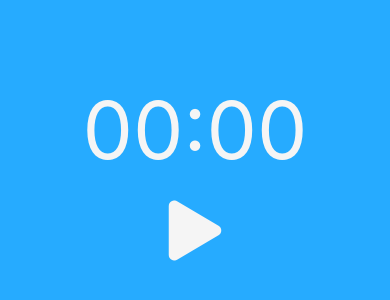
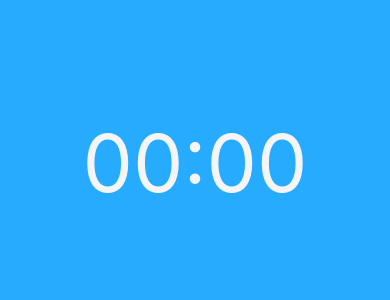
Before and after one commit to TCsTheMechanic/foccus, a React Native app: screen / in a window 390 px wide. Shown: the part 250-550 px from the top of the page. Built offline with nearby package versions, Linux system fonts and the light colour scheme.

Commit message:
Fix button to accept touchable props

```diff
--- a/src/components/ButtonStartStop/ButtonStartStop.tsx
+++ b/src/components/ButtonStartStop/ButtonStartStop.tsx
@@ -1,17 +1,18 @@
-import React, { useState } from 'react';
-import { View, TouchableOpacity } from 'react-native';
+import React from 'react';
+import { View, TouchableOpacity, TouchableOpacityProps } from 'react-native';
 import { buttonStartStopStyles } from './buttonStartStopStyles';
 import { FontAwesome5 } from '@expo/vector-icons'
 
-const ButtonStartStop: React.FC = () => {
-  const [buttonIcon, setButtonIcon] = useState('play')
+type buttonProps = TouchableOpacityProps & {
+  buttonIcon: string
+}
 
-  const toggleButtonIcon = () => {
-    buttonIcon === 'play' ? 'stop' : 'play'
-  }
-
+const ButtonStartStop: React.FC<buttonProps> = ({ buttonIcon, ...rest }) => {
   return (
-    <TouchableOpacity activeOpacity={ 0.7 }>
+    <TouchableOpacity
+      activeOpacity={ 0.7 }
+      { ...rest }
+    >
       <View>
         <FontAwesome5
           name={ buttonIcon }
```
